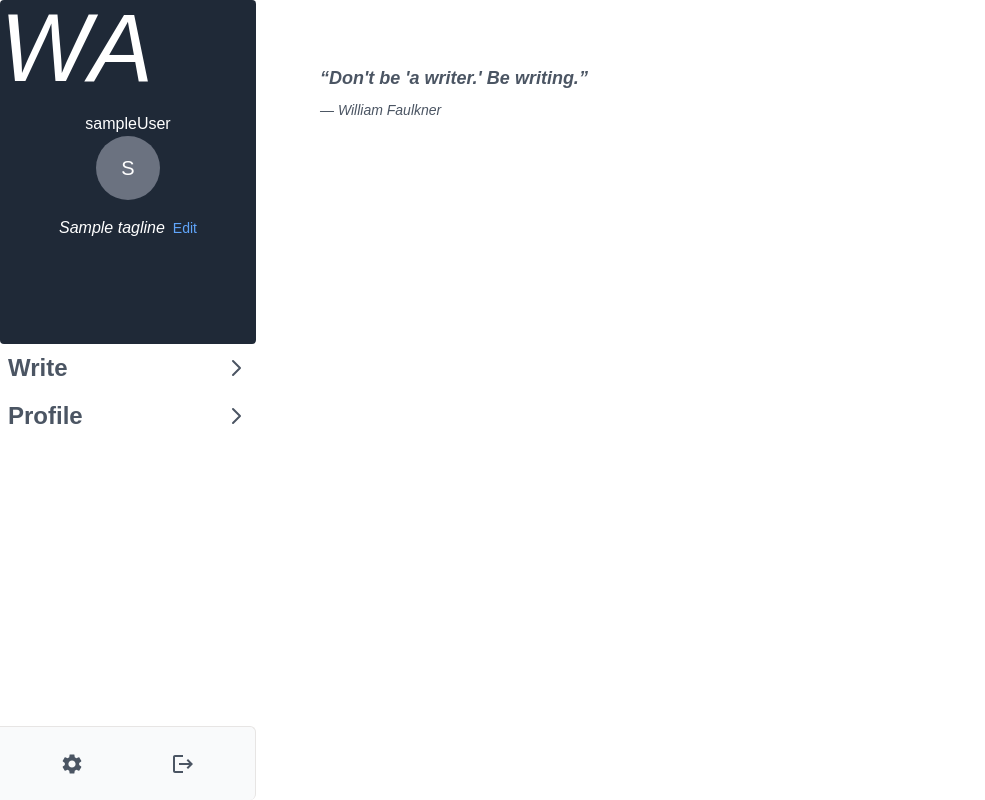
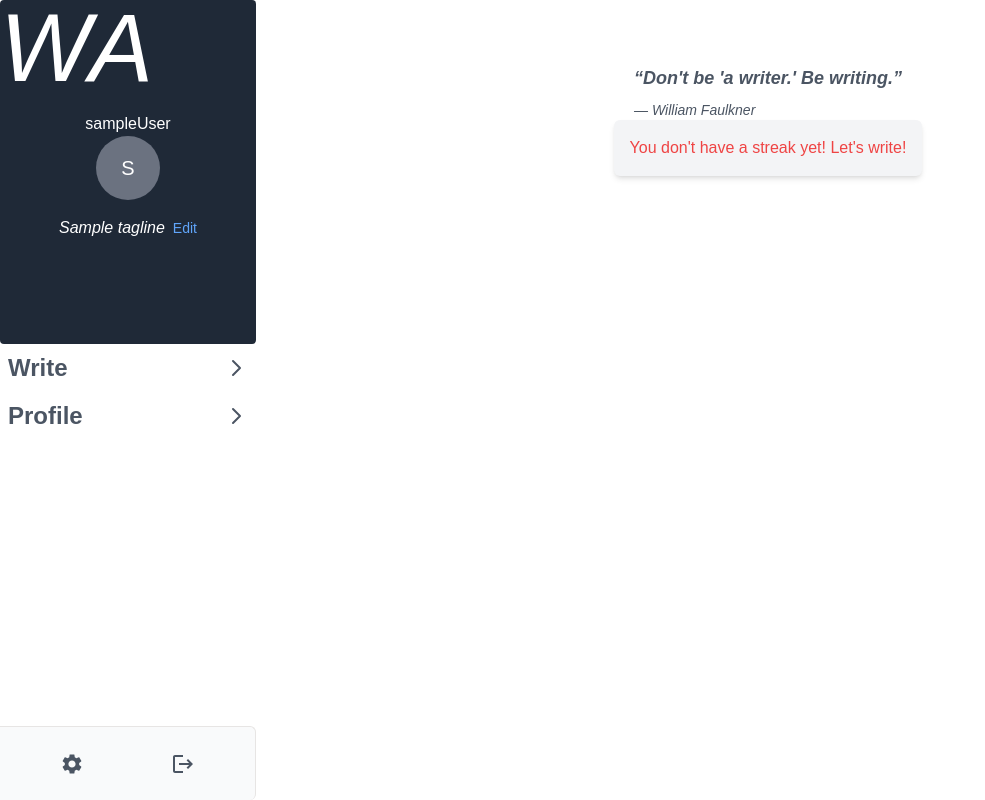
Before and after one commit to Klevennb/wa-ibirapuera, a Next.js app: page /dashboard in a window 1280 px wide. Shown: the whole page, without its empty margins (0-985 px from the left). Built offline with nearby package versions, Linux system fonts and the light colour scheme.

Commit message:
added streak banner to dashboard

```diff
--- a/src/app/dashboard/page.tsx
+++ b/src/app/dashboard/page.tsx
@@ -1,10 +1,15 @@
 import { RandomQuote } from "@/components/dashboard/quotes";
+import { StreakBanner } from "@/components/dashboard/streak-banner";
 
 export default function Dashboard() {
     return (
         <>
             <div className="m-12">
-                <RandomQuote />
+                <div className="flex flex-col items-center justify-center">
+                  <RandomQuote />
+                  <StreakBanner currentStreak={0} hasWritttenToday={false}/>
+                </div>
+
             </div>
         </>
     )
--- /dev/null
+++ b/src/components/dashboard/streak-banner.tsx
@@ -0,0 +1,30 @@
+import { cn } from "@/lib/utils";
+import React from "react";
+
+interface StreakBannerProps {
+  currentStreak?: number;
+  hasWritttenToday: boolean;
+}
+export const StreakBanner: React.FC<StreakBannerProps> = ({
+  currentStreak = 0,
+  hasWritttenToday = false,
+}) => {
+  const streakIsActive = currentStreak > 0;
+  const textColor = hasWritttenToday ? "text-green-500" : "text-red-500";
+
+  return (
+    <div className={cn("flex flex-col items-center justify-center p-4 bg-gray-100 rounded-md shadow-md", textColor)}>
+      {streakIsActive ? (
+        hasWritttenToday ? (
+          <p>Current Streak: {currentStreak} days!</p>
+        ) : (
+          <p>
+            Current Streak: {currentStreak} days! Don't forget to add to it!
+          </p>
+        )
+      ) : (
+        <p>You don't have a streak yet! Let's write!</p>
+      )}
+    </div>
+  );
+};
```
